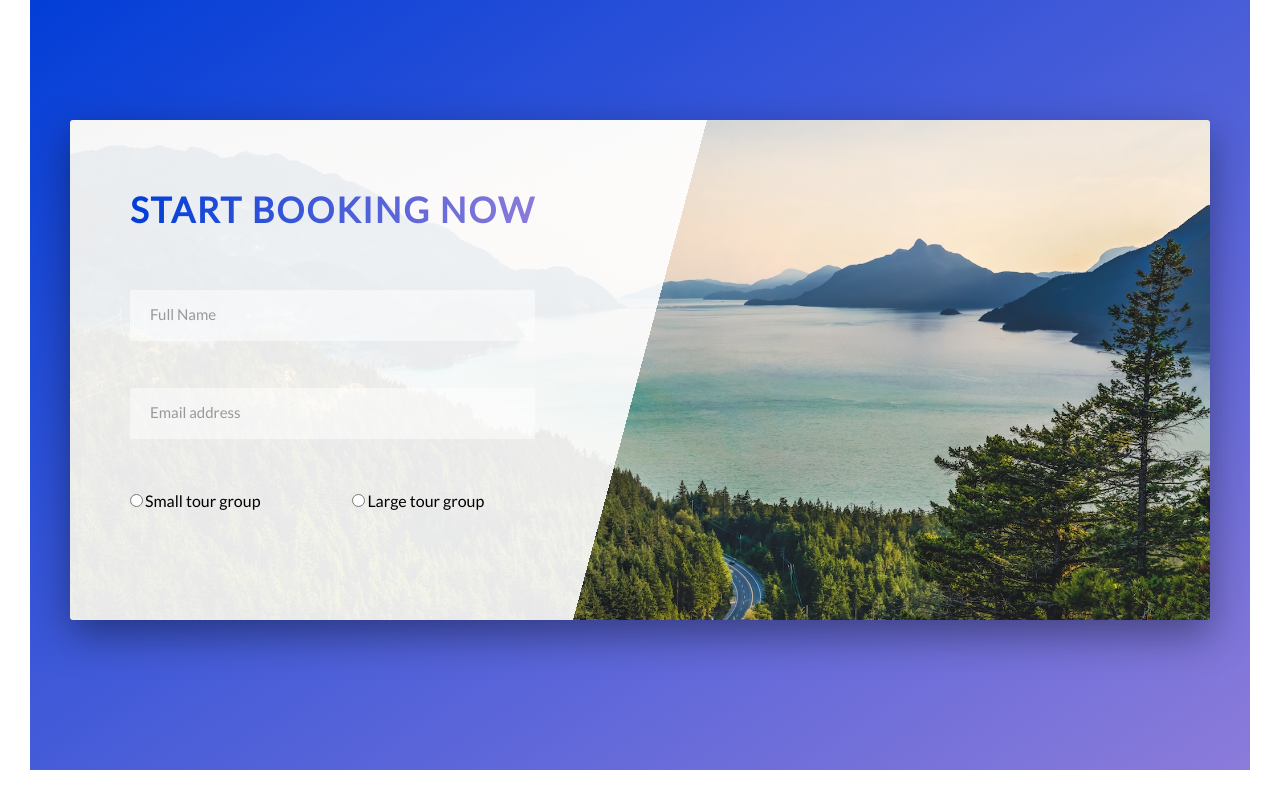
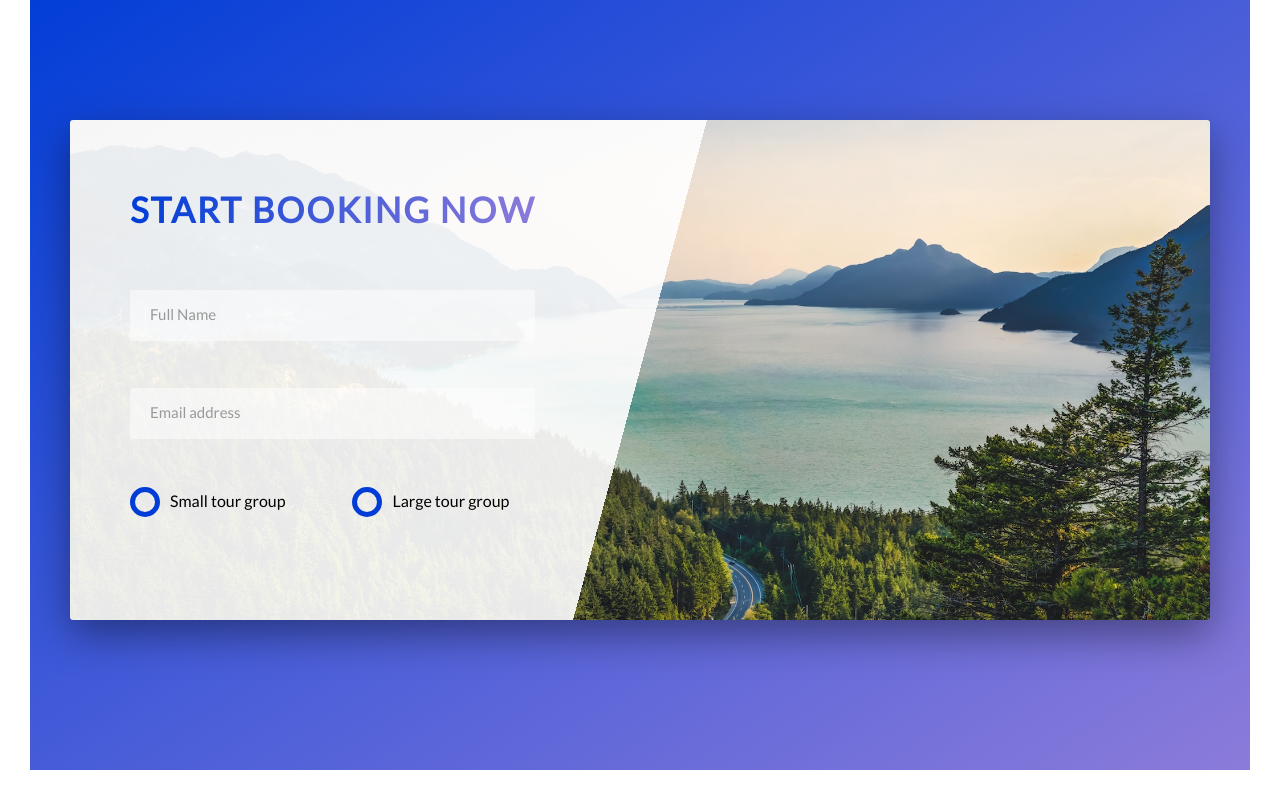
Before and after one commit to graygabrielle/advanced-css-site, a website: page index.html in a window 1280 px wide. Shown: the part 3956-4756 px from the top of the page. Drawn offline with Linux system fonts and the light colour scheme.

Commit message:
styled custom radio buttons

```diff
--- a/sass/components/_form.scss
+++ b/sass/components/_form.scss
@@ -52,8 +52,44 @@
     display: inline-block;
   }
 
+  &__radio-input {
+    display: none;
+  }
+
   &__radio-label {
     font-size: $default-font;
     cursor: pointer;
+    position: relative;
+    padding-left: 4rem;
+  }
+
+  &__radio-button {
+    height: 3rem;
+    width: 3rem;
+    border: 5px solid $color-primary;
+    border-radius: 50%;
+    display: inline-block;
+    position: absolute;
+    left: 0;
+    top: -0.4rem;
+
+    &::after {
+      content: "";
+      display: block;
+      height: 1.5rem;
+      width: 1.5rem;
+      border-radius: 50%;
+      position: absolute;
+      top: 50%;
+      left: 50%;
+      transform: translate(-50%, -50%);
+      background-color: $color-primary;
+      opacity: 0;
+      transition: opacity 0.2s;
+    }
+  }
+
+  &__radio-input:checked + &__radio-label &__radio-button::after {
+    opacity: 1;
   }
 }
```
Also changed, not shown: assets/css/style.css.
